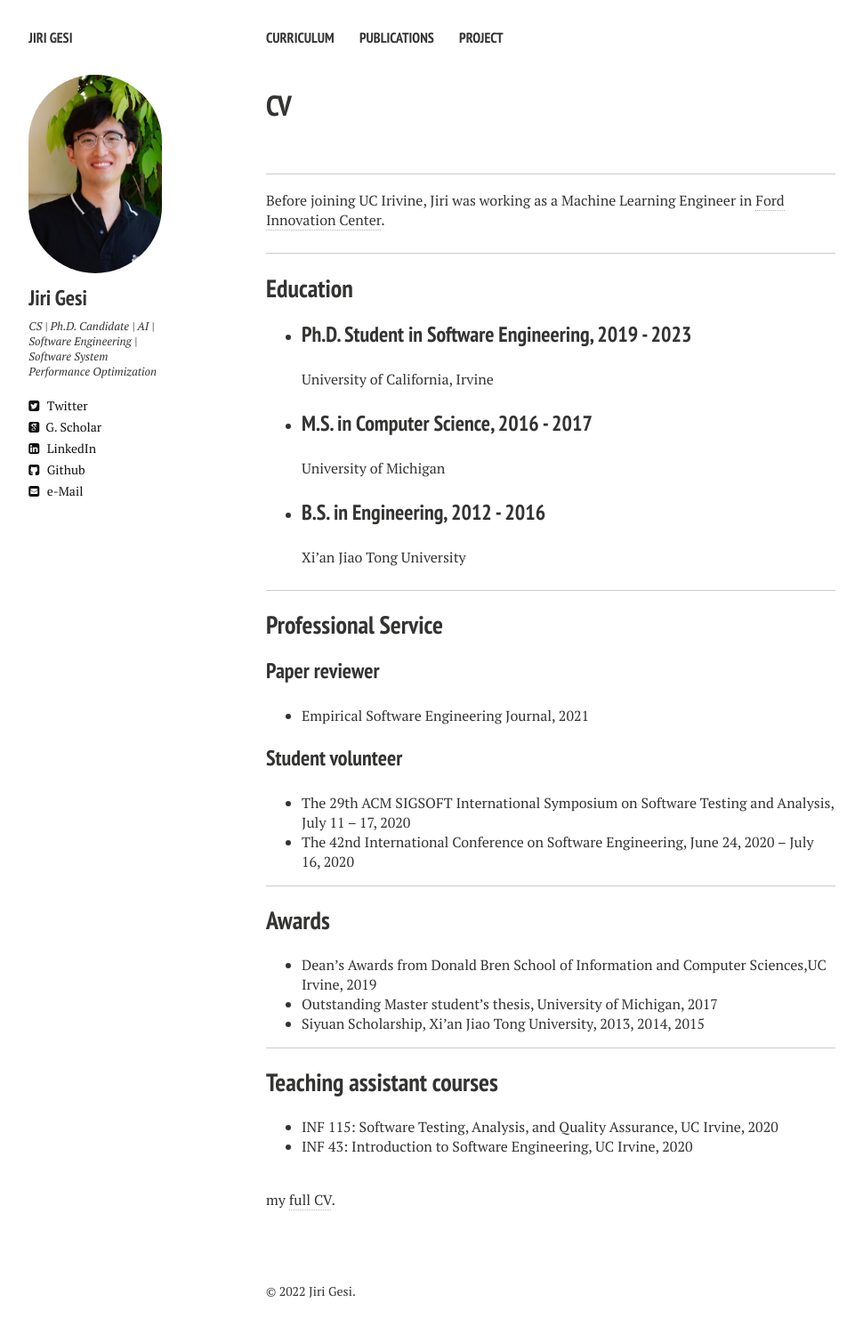
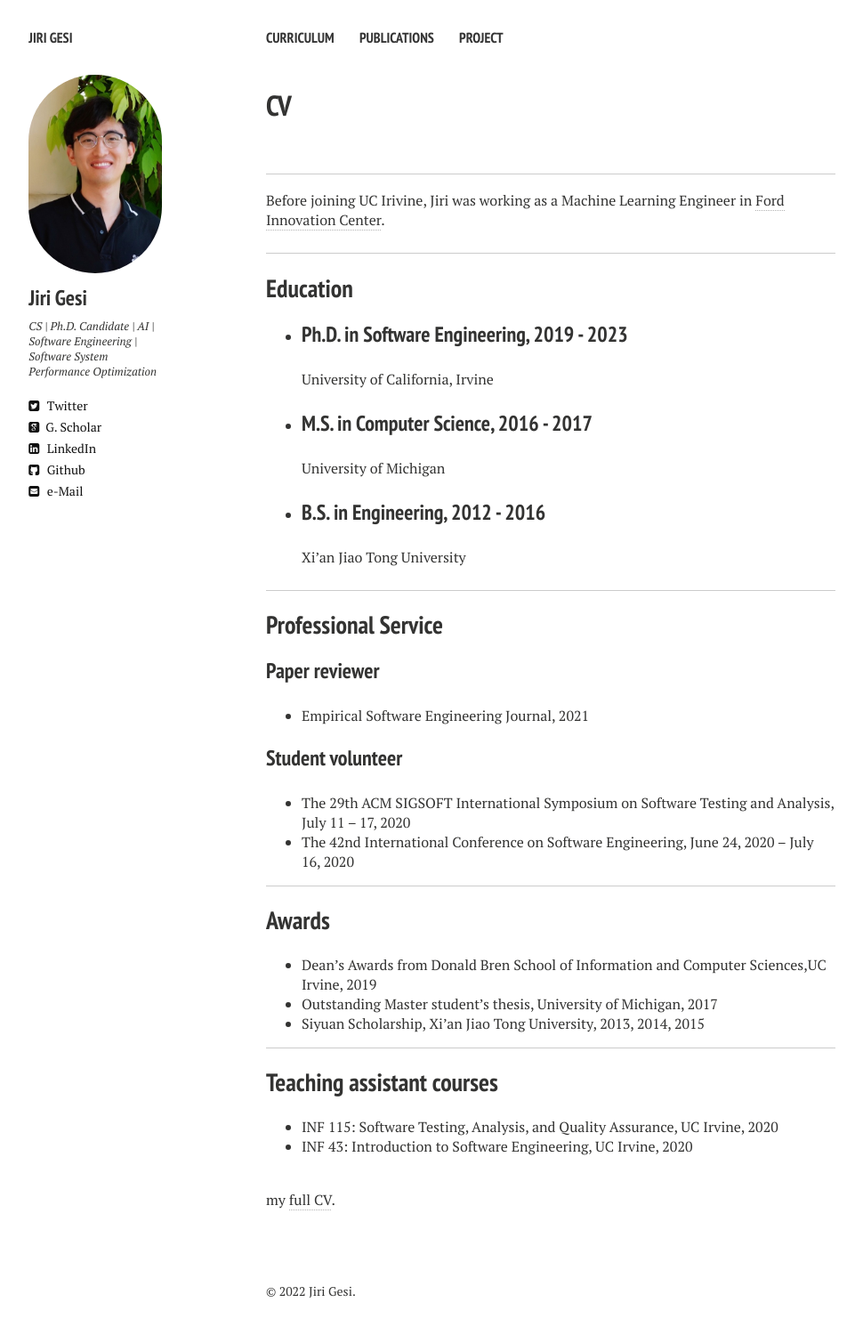
Before and after one commit to Jirigesi/Jirigesi.github.io, a Jekyll site: the page built from cv.md, in a window 1280 px wide. Shown: the whole page at 89% size, without its empty margins (21-991 px from the left). Built offline with Jekyll 4.4.1, drawn with Linux system fonts in a browser that asks for light colours; nearby versions of some CDN libraries.

Commit message:
Update cv.md

```diff
--- a/cv.md
+++ b/cv.md
@@ -16,7 +16,7 @@ _______
 
 ## Education
 
-- ### Ph.D. Student in Software Engineering, 2019 - 2023
+- ### Ph.D. in Software Engineering, 2019 - 2023
 University of California, Irvine
 
 - ### M.S. in Computer Science, 2016 - 2017
```
